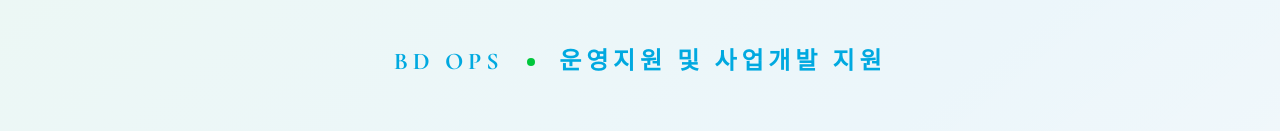
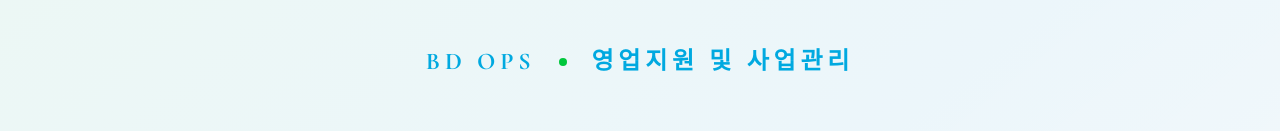
Before and after one commit to kknaaa01-dotcom/portfolio, a React (Vite) app: page / in a window 1280 px wide. Shown: the part 207-338 px from the top of the page. Built offline with nearby package versions, Linux system fonts and the light colour scheme.

Commit message:
feat: Update profile sub-role and title
Refine the sub-role description and title for "BD OPS" to more accurately reflect current responsibilities in the portfolio. The change from "영업지원 및 사업개발 지원" to "영업지원 및 사업관리" provides a more concise and relevant summary.

```diff
--- a/src/App.tsx
+++ b/src/App.tsx
@@ -64,7 +64,7 @@ const App = () => {
   const profileData = {
     name: "김나경",
     role: "BD OPS",
-    subRole: "영업지원 및 사업개발 지원",
+    subRole: "영업지원 및 사업관리",
     contact: {
       phone: "010-8628-5784",
       email: "kknaaa00@naver.com",
@@ -297,7 +297,7 @@ const App = () => {
             <div className="flex items-center gap-6 text-[#00A9E0] font-serif font-bold text-lg md:text-2xl uppercase tracking-[0.2em] mb-12">
                 <span>BD OPS</span>
                 <span className="w-2 h-2 rounded-full bg-[#00C73C]"></span>
-                <span>운영지원 및 사업개발 지원</span>
+                <span>영업지원 및 사업관리</span>
             </div>
             <p className="text-[#334155] font-serif text-lg md:text-2xl leading-relaxed max-w-3xl text-center font-medium" style={{ wordBreak: 'keep-all' }}>
               "타인을 돕고자 하는 진심을 <br className="hidden md:block"/>
```
